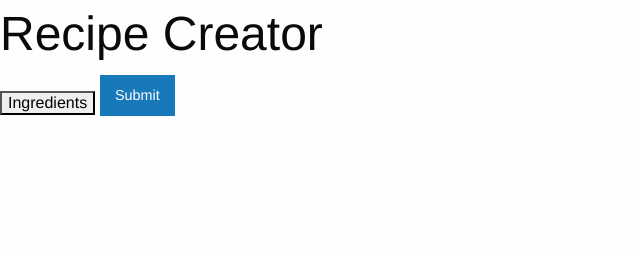
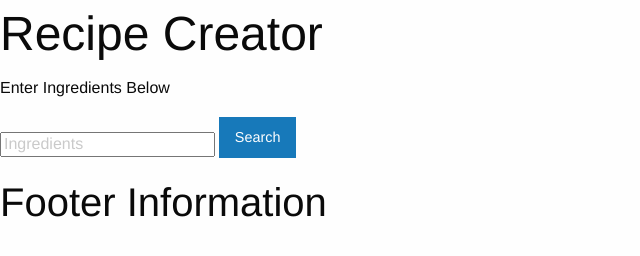
Before and after one commit to JesseDenier/Recipe-Creator, a plain HTML site: page index.html in a window 1280 px wide. Shown: the whole page, without its empty margins (0-640 px from the left). Drawn offline with nearby package versions, Linux system fonts and the light colour scheme.

Commit message:
built out starter html

```diff
--- a/index.html
+++ b/index.html
@@ -15,16 +15,20 @@
     <link rel="stylesheet" href="assets/css/style.css" />
   </head>
   <body>
-    <h1>Recipe Creator</h1>
+    <header>
+    <h1>Recipe Creator</h1></header>
+
 
     <!-- input button-->
       <div>
-        <input type="button" value="Ingredients" id="button">
+        <p>Enter Ingredients Below</p>
+        <input placeholder="Ingredients" id="ingredientInput">
         <!-- submit button-->
-        <button class="button">Submit</button>
+        <button id="recipeSearchBtn" class="button">Search</button>
 
 
       </div>
+      <footer><h2>Footer Information</h2></footer>
     <!--Links Jquery JS. -->
     <script src="https://ajax.googleapis.com/ajax/libs/jquery/3.7.1/jquery.min.js"></script>
     <!-- Links Foundation JS. -->
```
